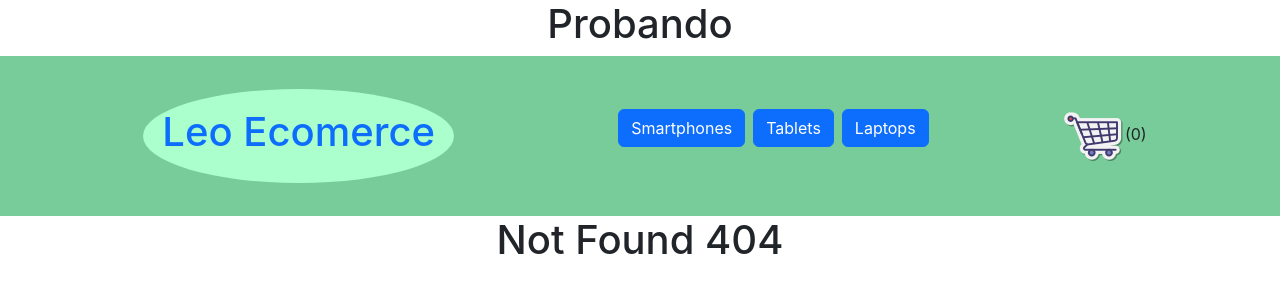
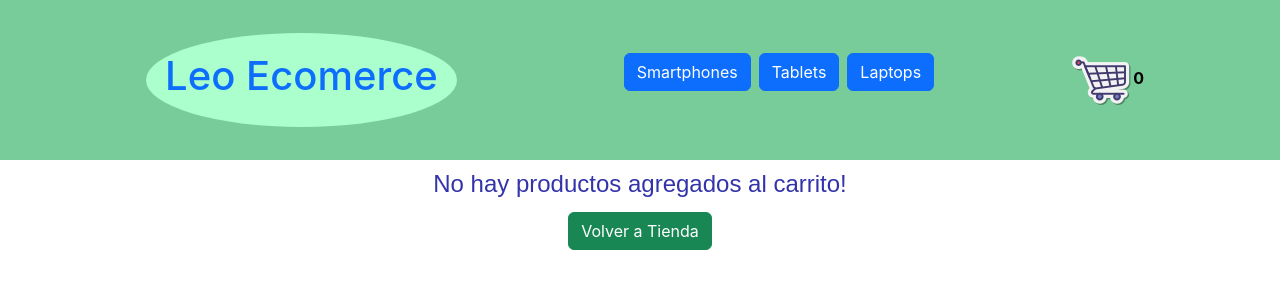
Before and after one commit to EhingerLeandro/react.coderhouse.ecomerce, a React (Create React App) app: page /cart in a window 1280 px wide. Before the commit this address had no page. Shown: the top 300 px of the page. Built offline with nearby package versions, Linux system fonts and the light colour scheme.

Commit message:
sixth commit

```diff
--- a/src/App.js
+++ b/src/App.js
@@ -2,21 +2,25 @@ import NavBar from './components/NavBar/NavBar.js'
 import { BrowserRouter, Routes, Route } from 'react-router-dom';
 import ItemListContainer from './components/ItemListContainer/ItemListContainer.js'
 import ItemDetailContainer from './components/ItemDetailContainer/ItemDetailContainer.js'
+import Cart from './components/Cart/Cart.js'
 import './App.css';
+import {CartProvider} from './context/CartContext.js'
 
 
 function App() {
   return (
     <div className="App ">
-      <h1>Probando</h1>
       <BrowserRouter>
+        <CartProvider>
           <NavBar/>
           <Routes>
-          <Route path='/' element ={<ItemListContainer greeting = {'Hola Bienvenidos'}/>} />
+            <Route path='/' element ={<ItemListContainer greeting = {'Nuestros Productos'}/>} />
             <Route path='/item/:id' element={<ItemDetailContainer/>} />
             <Route path='/category/:categoryId' element={<ItemListContainer/>} />
             <Route path='/*' element={<h1>Not Found 404</h1>} />
+            <Route path='/cart'  element={<Cart/>} />
           </Routes>
+        </CartProvider>
      </BrowserRouter>
     </div>
   );
--- /dev/null
+++ b/src/components/CarItem/CartItem.css
@@ -0,0 +1,13 @@
+.CartItem{
+    display:flex;
+    justify-content: center;
+    margin:3px;
+
+}
+
+.CartItemBlock{
+    padding: 5px;
+    background-color: beige;
+    margin: 5px 5px 5px 5px;
+    border-radius: 5%;
+}
--- /dev/null
+++ b/src/components/CarItem/CartItem.js
@@ -0,0 +1,19 @@
+import './CartItem.css'
+import {useContext} from 'react'
+import {CartContext} from '../../context/CartContext'
+
+
+const CartItem = ({item, cantidad})=>{
+    const {eliminarProducto} = useContext(CartContext)
+    return(
+        <div className='CartItem'>
+
+            <div className='CartItemBlock'>{item.name}</div>
+            <div className='CartItemBlock'>${item.price}</div>
+            <div className='CartItemBlock'>{cantidad} Unidades</div>
+            <button className='btn btn-warning' onClick={()=>eliminarProducto(item.id)}> Borrar Item</button>
+        </div>
+    )
+}
+
+export default CartItem;
--- /dev/null
+++ b/src/components/Cart/Cart.js
@@ -0,0 +1,27 @@
+import {useContext} from 'react';
+import {CartContext} from '../../context/CartContext';
+import CartItem from '../CarItem/CartItem';
+import { Link } from 'react-router-dom';
+
+
+const Cart = () =>{
+    const {vaciarCarrito, cart, cantidadTotal, total}= useContext(CartContext)
+
+    if(cantidadTotal === 0){
+        return(
+            <div>
+                <h4 style={{padding:'5px', fontFamily:'fantasy', color:'#33a', marginTop:'5px'}} >No hay productos agregados al carrito!</h4>
+                <Link to='/'><button className='btn btn-success'>Volver a Tienda</button></Link>
+            </div>
+        )
+    }
+    return(
+        <div>
+            {cart.map(produ => <CartItem key={produ.id} {...produ} />)}
+            <h3>Total ${total}</h3>
+            <button className='btn btn-success m-1' onClick={vaciarCarrito}>Vaciar carrito</button>
+            <button className='btn btn-success m-1'>Check Out</button>
+        </div>
+    )
+}
+export default Cart
--- /dev/null
+++ b/src/components/CartWidget/CartWidget.css
@@ -0,0 +1,5 @@
+.CartWidget{
+    text-decoration: none;
+    color:black;
+    font-weight: bold;
+}
--- a/src/components/CartWidget/CartWidget.js
+++ b/src/components/CartWidget/CartWidget.js
@@ -1,10 +1,14 @@
-import cart from './Assets/shopping-cart.png'
+import cartImage from './Assets/shopping-cart.png'
+import {useContext} from 'react';
+import {CartContext} from '../../context/CartContext'
+import './CartWidget.css'
 
 const CartWidget =()=>{
+    const {cart} = useContext(CartContext)
     return(
         <div classNma='d-flex'>
-            <img src={cart} alt='Cart Widget'/>
-            <span>(0)</span>
+            <img src={cartImage} alt='Cart Widget'/>
+            <span className='CartWidget'>{cart.reduce((acc, prod)=> prod.cantidad + acc,0)}</span>
         </div>
     )
 }
--- a/src/components/ItemDetail/ItemDetail.js
+++ b/src/components/ItemDetail/ItemDetail.js
@@ -1,7 +1,25 @@
 import Counter from '../Counter/Counter'
+import Cart from '../Cart/Cart'
+import { Link } from 'react-router-dom'
+import {useState, useEffect} from 'react'
+import {CartContext} from '../../context/CartContext';
+import {useContext} from 'react'
 
 const ItemDetail =({id, name, category, stock, description, price, img}) =>{
-    console.log(img)
+
+    const [quantityAdded, setAddQuantity] = useState(0)
+
+    //useContext
+    const {agregarProducto} =useContext(CartContext)
+
+    const handleAddOn = (quantity)=>{
+        setAddQuantity(quantity)
+
+        //Ahora se crea objeto con item y cantidad
+        const item= {id, name, price}
+        agregarProducto(item, quantity)
+    }
+
     return(
         <article className='card col-md-4 m-3'>
             <header className=''>
@@ -16,8 +34,12 @@ const ItemDetail =({id, name, category, stock, description, price, img}) =>{
             </section >
             <footer className=''>
                 <p>{description}</p>
-                <Counter initial={0}  stock={10} onAdd={(quantity)=>console.log('Cantidad agregada ', quantity)}/>
+                {
+                    quantityAdded > 0 ?
+                    <Link to='/cart'><button className='btn btn-warning'>Terminar Compra</button> </Link>:
+                    <Counter initial={0}  stock={10} onAdd={handleAddOn}/>
 
+                }
             </footer>
 
         </article>
--- a/src/components/ItemListContainer/ItemListContainer.js
+++ b/src/components/ItemListContainer/ItemListContainer.js
@@ -22,7 +22,7 @@ const ItemListContainer=(props)=>{
 
     return(
         <div >
-            <h1>{props.greeting}</h1>
+            <h1 style={{padding:'5px', fontFamily:'fantasy', color:'#33a', marginTop:'5px'}}>{props.greeting}</h1>
             <ItemList products={products}/>
         </div>
     )
--- a/src/components/NavBar/NavBar.js
+++ b/src/components/NavBar/NavBar.js
@@ -11,7 +11,9 @@ const NavBar = () =>{
                 <NavLink className='m-1' to={'/category/tablet'}><button className='btn btn-primary'>Tablets</button></NavLink>
                 <NavLink className='m-1' to={'/category/laptop'}><button className='btn btn-primary'>Laptops</button></NavLink>
             </ul>
-            <CarWidget/>
+            <Link className='logo' to='/cart'>
+                <CarWidget/>
+            </Link>
         </nav>
     )
 }
--- /dev/null
+++ b/src/context/CartContext.js
@@ -0,0 +1,68 @@
+import {useState, createContext} from 'react';
+
+//Cantidad inicial determinada desde el context.
+export const CartContext = createContext({
+    cart: [],
+    total: 0,
+    cantidadTotal: 0
+})
+
+//Componente donde se generan las funcionalidades aplicadas desde el context a otros componentes.
+export const CartProvider = ({children}) =>{
+    const [cart, setCart] = useState([]);
+    const [total, setTotal] = useState(0);
+    const [cantidadTotal, setCantidadTotal]= useState(0);
+
+    console.log(cart);
+    console.log(total);
+    console.log(cantidadTotal)
+
+    //función que agrega un producto, si ya existe no crea un nuevo objeto, solo añade más cantidades.
+    const agregarProducto =(item, cantidad)=>{
+        const productoExistente= cart.find(prod => prod.item.id === item.id);
+        if(!productoExistente){
+            setCart(prev=>[...prev, {item, cantidad}]);
+            setCantidadTotal(prev => prev + cantidad);
+            setTotal(prev=> prev + (item.price * cantidad));
+            // La sintaxis prev =>[...prev, {item, cantidad}] se utiliza
+            // para crear un array a partir del estado anterior del carrito (prev),
+            // agregar un nuevo objeto que representa el nuevo producto.
+            // Se parece a .push() pero en react no se usa porque push trae problemas.
+        } else{
+             const carritoActualizado = cart.map( produ => {
+                if(produ.item.id=== item.id){
+                    return {...produ, cantidad: produ.cantidad + cantidad};
+                }else {
+                    return produ;
+                }
+             })
+             setCart(carritoActualizado);
+             setCantidadTotal( prev => prev + cantidad);
+             setTotal (prev => prev + (item.price * cantidad));
+        }
+    }
+    //función que elimina un producto del carrito.
+    const eliminarProducto = (id) =>{
+        const productoEliminado =  cart.find(produ => produ.item.id === id);
+        const carritoActualizado = cart.filter(prod => prod.item.id !== id);
+
+        setCart(carritoActualizado);
+        setCantidadTotal(prev => prev - productoEliminado.cantidad);
+        setTotal(prev => prev - (productoEliminado.item.price * productoEliminado.cantidad))
+    }
+    //función que vacia el carrito y lo deja como al principio.
+     const vaciarCarrito = () =>{
+        setCart([]);
+        setCantidadTotal(0);
+        setTotal(0);
+     }
+
+     return(
+        <CartContext.Provider value={{ cart, agregarProducto, eliminarProducto, vaciarCarrito, total, cantidadTotal }}>
+            {children}
+        </CartContext.Provider>
+     )
+}
+
+//children, se usa esta propiedad especial para representar a todos aquellos componenetes
+// que puedan representar el carrito y sus métodos.
```
Also changed, not shown: 1 other file (tests, documents, lock files or other folders). Lines whose indentation alone changed are shown as unchanged.
